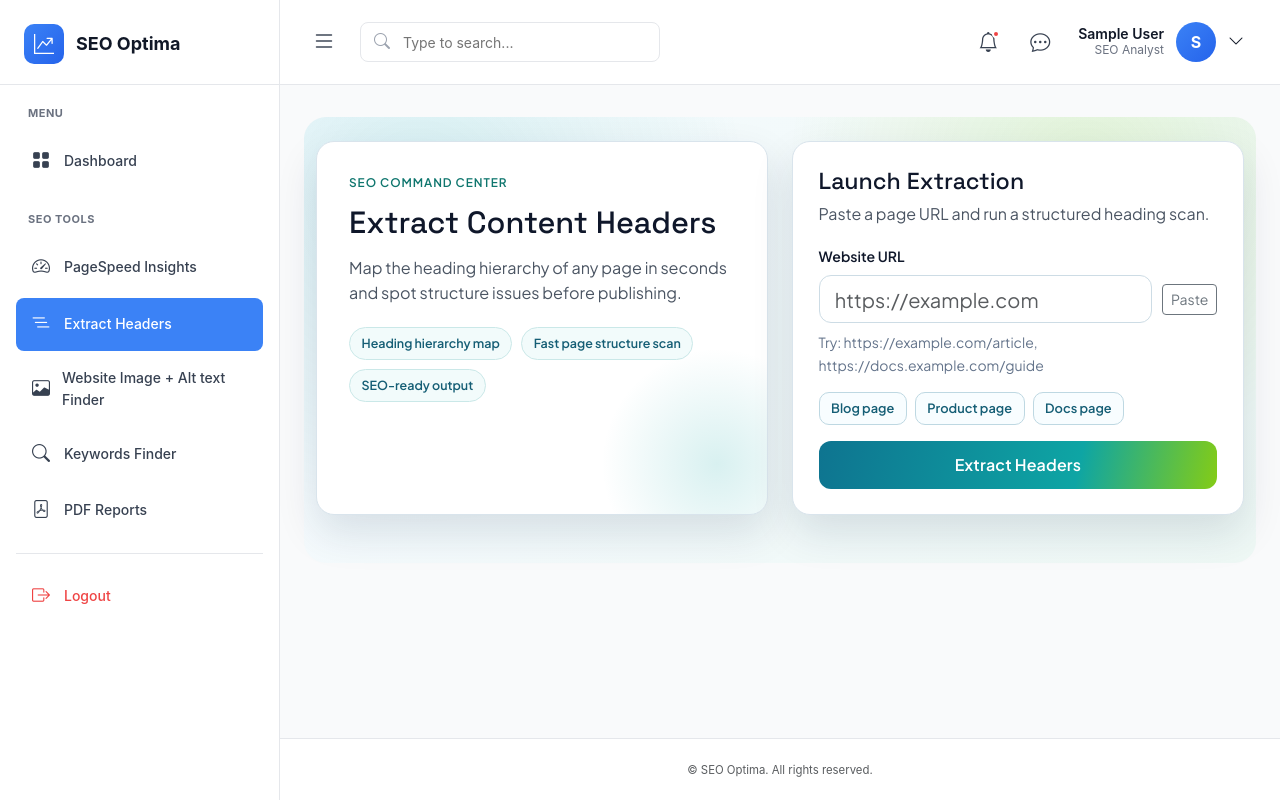
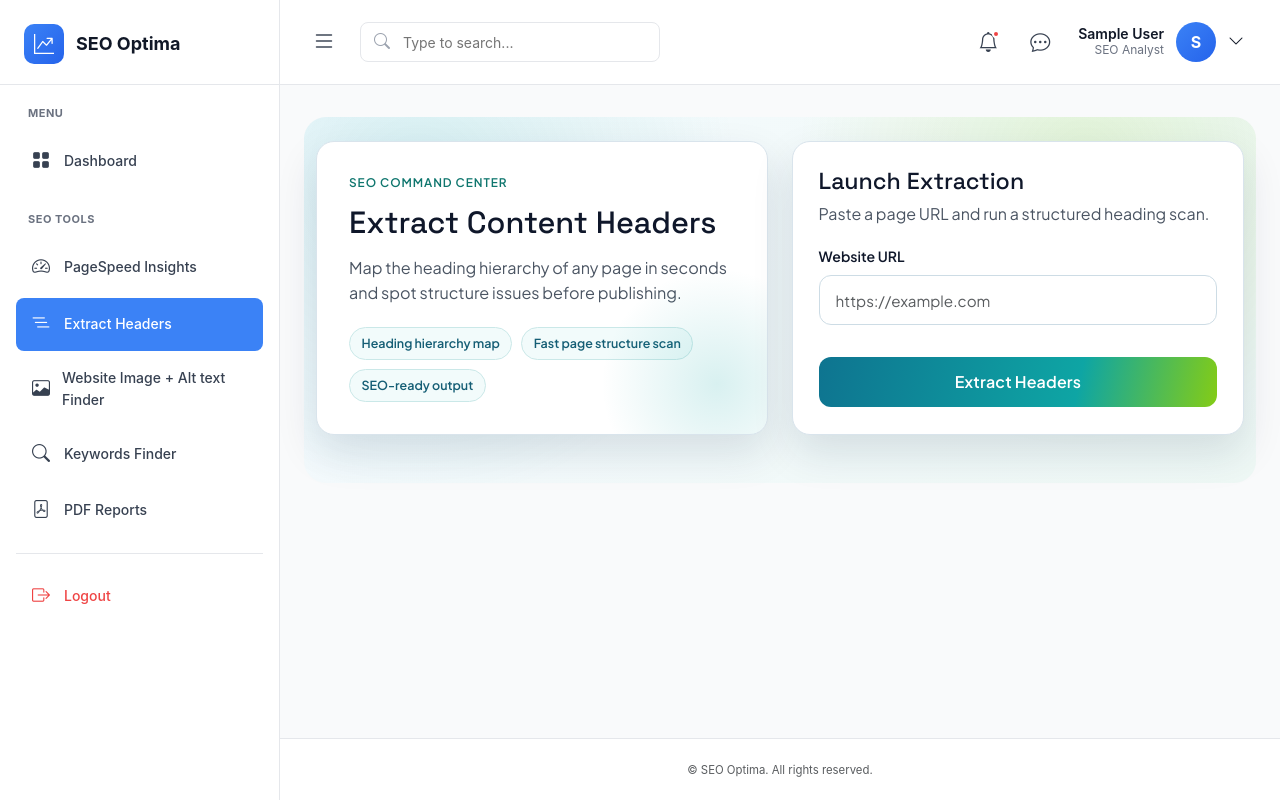
Before and after one commit to NischalGrg5555/SEO-Optima, a Django app: page /dashboard/extract-headers/ in a window 1280 px wide. Run offline with Django 4.2, Linux system fonts and the light colour scheme; the visitor is signed in with stand-in values (Sample User, id 1); data that the repository does not hold is empty.

Commit message:
Refactor extract headers page: streamline URL input section by removing unused buttons and hints, and enhance styling for improved user experience

```diff
--- a/templates/dashboard/extract_headers.html
+++ b/templates/dashboard/extract_headers.html
@@ -29,20 +29,10 @@
           <label for="{{ form.url.id_for_label }}" class="form-label panel-label">Website URL</label>
           <div class="url-field-wrap">
             {{ form.url }}
-            <button type="button" class="btn btn-outline-secondary btn-sm" id="pasteUrlBtn">Paste</button>
           </div>
           {% if form.url.errors %}
             <div class="invalid-feedback d-block">{{ form.url.errors.0 }}</div>
           {% endif %}
-          <div class="form-text panel-hint">
-            Try: https://example.com/article, https://docs.example.com/guide
-          </div>
-
-          <div class="quick-url-row">
-            <button type="button" class="quick-url" data-url="https://example.com/blog">Blog page</button>
-            <button type="button" class="quick-url" data-url="https://example.com/product">Product page</button>
-            <button type="button" class="quick-url" data-url="https://example.com/docs">Docs page</button>
-          </div>
 
           <button type="submit" class="btn launch-btn w-100" id="extractBtn">
             <span id="btnText">Extract Headers</span>
@@ -301,16 +291,16 @@
 
   .url-field-wrap {
     display: grid;
-    grid-template-columns: 1fr auto;
-    gap: 0.6rem;
-    align-items: center;
+    grid-template-columns: 1fr;
+    margin-bottom: 1.2rem;
   }
 
   .url-field-wrap input {
     border-radius: 12px;
     border: 1px solid #cddce5;
-    height: 47px;
-    padding: 0 0.95rem;
+    height: 50px;
+    padding: 0 1rem;
+    font-size: 0.95rem;
   }
 
   .url-field-wrap input:focus {
@@ -318,41 +308,17 @@
     box-shadow: 0 0 0 0.2rem rgba(14, 165, 164, 0.16);
   }
 
-  .panel-hint {
-    color: #64748b;
-    margin-top: 0.5rem;
-    margin-bottom: 1rem;
-  }
 
-  .quick-url-row {
-    display: flex;
-    flex-wrap: wrap;
-    gap: 0.5rem;
-    margin-bottom: 1rem;
-  }
-
-  .quick-url {
-    border: 1px solid #bed8e2;
-    background: #f8fdff;
-    color: #155e75;
-    border-radius: 10px;
-    padding: 0.32rem 0.72rem;
-    font-size: 0.8rem;
-    font-weight: 600;
-  }
-
-  .quick-url:hover {
-    border-color: #0ea5a4;
-    background: #e9fbfb;
-  }
 
   .launch-btn {
     border: none;
-    height: 48px;
+    height: 50px;
+    margin-top: 0.8rem;
     border-radius: 12px;
     background: linear-gradient(102deg, #0e7490, #0ea5a4 65%, #84cc16);
     color: #fff;
     font-weight: 700;
+    font-size: 1rem;
     letter-spacing: 0.01em;
     transition: transform 0.22s ease, box-shadow 0.22s ease;
   }
@@ -631,8 +597,6 @@
   const extractBtn = document.getElementById('extractBtn');
   const btnText = document.getElementById('btnText');
   const btnLoading = document.getElementById('btnLoading');
-  const urlInput = document.getElementById('{{ form.url.id_for_label }}');
-  const pasteUrlBtn = document.getElementById('pasteUrlBtn');
 
   if (headerExtractForm) {
     headerExtractForm.addEventListener('submit', function() {
@@ -641,32 +605,5 @@
       btnLoading.classList.remove('d-none');
     });
   }
-
-  if (pasteUrlBtn && urlInput) {
-    pasteUrlBtn.addEventListener('click', async function() {
-      if (!navigator.clipboard || !navigator.clipboard.readText) {
-        return;
-      }
-      try {
-        const clipText = await navigator.clipboard.readText();
-        if (clipText && clipText.trim()) {
-          urlInput.value = clipText.trim();
-          urlInput.focus();
-        }
-      } catch (error) {
-        console.warn('Clipboard read blocked', error);
-      }
-    });
-  }
-
-  document.querySelectorAll('.quick-url').forEach(function(btn) {
-    btn.addEventListener('click', function() {
-      if (!urlInput) {
-        return;
-      }
-      urlInput.value = this.dataset.url || '';
-      urlInput.focus();
-    });
-  });
 </script>
 {% endblock %}
```
